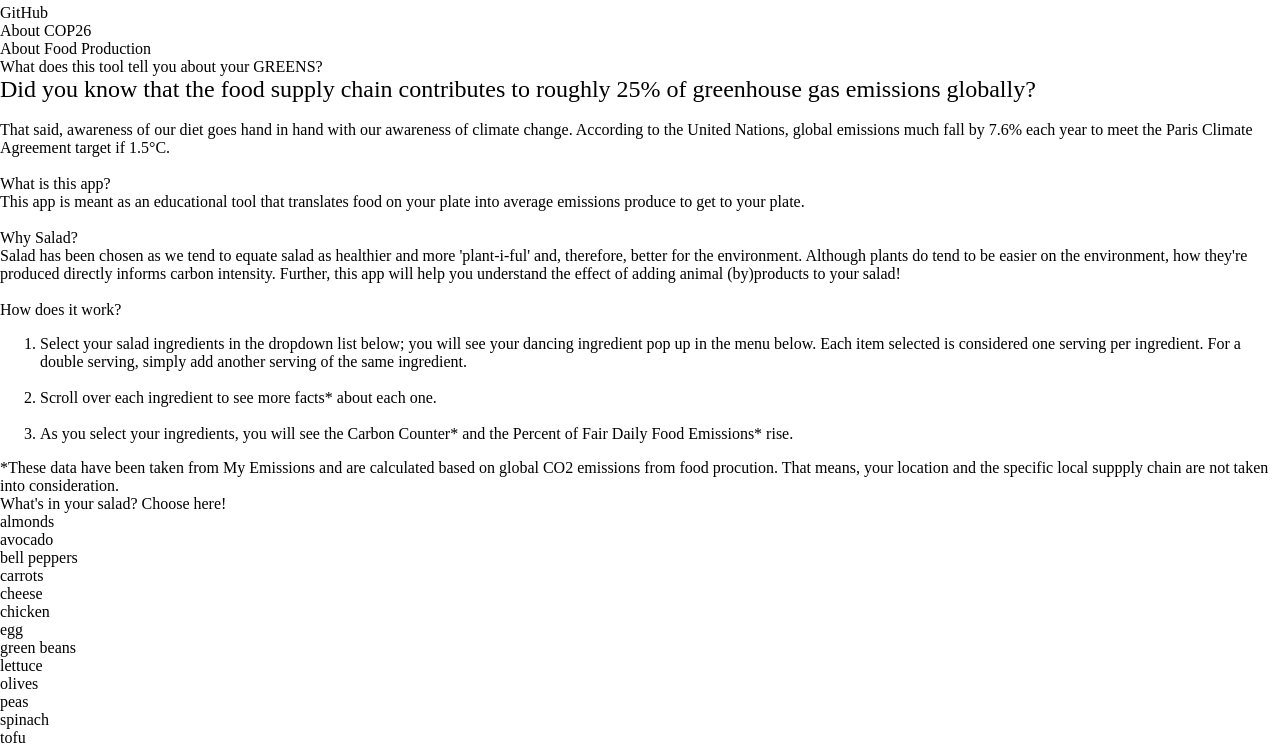
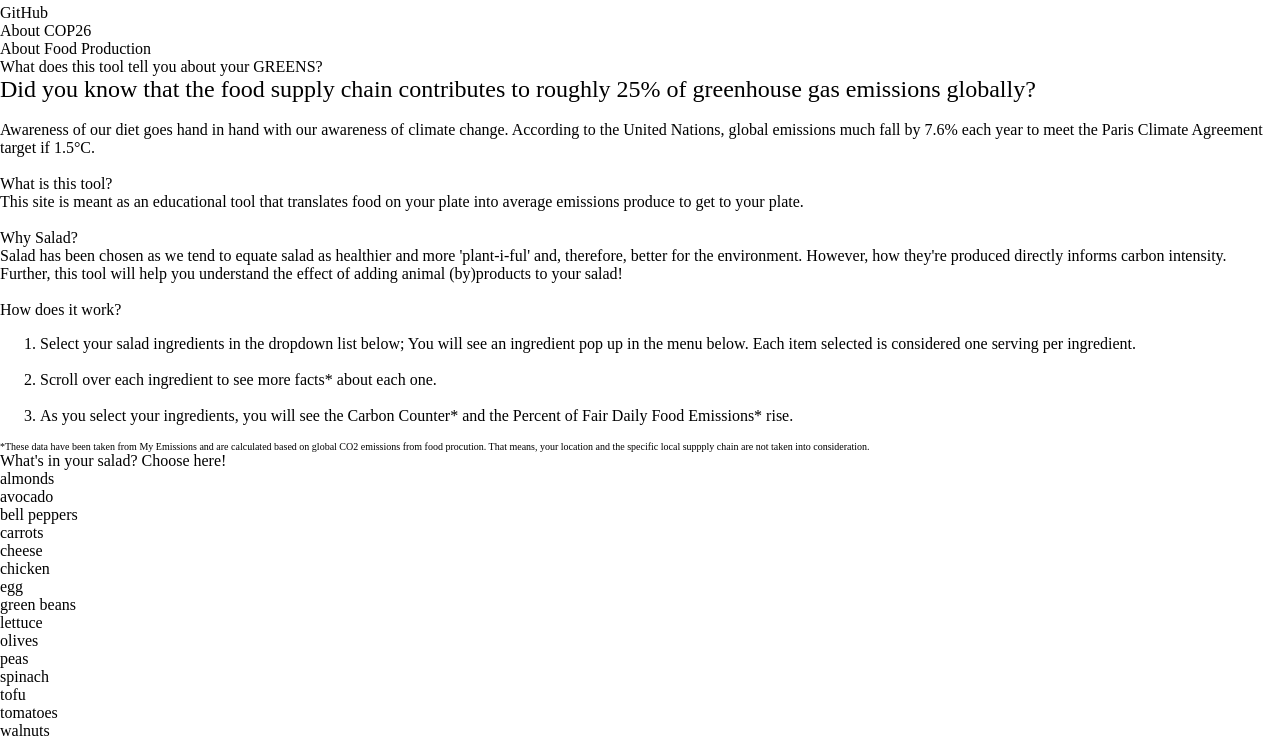
Before and after one commit to ecbell/CO2footprint_of_salad, a website built with webpack: page index.html in a window 1280 px wide. Shown: the part 72-816 px from the top of the page. Built offline with nearby package versions, Linux system fonts and the light colour scheme.

Commit message:
finish before dinner

```diff
--- a/index.html
+++ b/index.html
@@ -36,28 +36,27 @@
 
             <br>
 
-            That said, awareness of our diet goes hand in hand with our awareness of climate change.
+            Awareness of our diet goes hand in hand with our awareness of climate change.
             According to the <a
             href="https://www.unep.org/news-and-stories/press-release/cut-global-emissions-76-percent-every-year-next-decade-meet-15degc">United
             Nations</a>, global emissions much fall by 7.6% each year to meet the Paris Climate Agreement target if 1.5°C.
 
             <br><br>
 
-            <div class="bold">What is this app?</div>
-            This app is meant as an educational tool that translates food on your plate into average emissions produce to get to your plate.
+            <div class="bold">What is this tool?</div>
+            This site is meant as an educational tool that translates food on your plate into average emissions produce to get to your plate.
             <br><br>
             <div class="bold">Why Salad?</div>
             Salad has been chosen as we tend to equate salad as healthier and more 'plant-i-ful' and, therefore, better for the environment.
-            Although plants do tend to be easier on the environment, how they're produced directly informs carbon intensity.
-            Further, this app will help you understand the effect of adding animal (by)products to your salad!
+            However, how they're produced directly informs carbon intensity.
+            Further, this tool will help you understand the effect of adding animal (by)products to your salad!
             <br><br>
             <div class="bold">How does it work?</div>
             <ol>
               <li>
                 Select your salad ingredients in the dropdown list below;
-                you will see your dancing ingredient pop up in the menu below.
+                You will see an ingredient pop up in the menu below.
                 Each item selected is considered one serving per ingredient.
-                For a double serving, simply add another serving of the same ingredient.
               </li>
               <br>
             <li>
@@ -70,7 +69,7 @@
               </li>
             </ol>
 
-            <div class="small">*These data have been taken from <a href="https://myemissions.green/understanding-the-fair-daily-food-emissions-value/#:~:text=Using%20the%20UN's%20target%20of,3.05%20kgCO2e%2Fday.">My Emissions</a>
+            <div class="small" style="font-size: 10px;">*These data have been taken from <a href="https://myemissions.green/understanding-the-fair-daily-food-emissions-value/#:~:text=Using%20the%20UN's%20target%20of,3.05%20kgCO2e%2Fday.">My Emissions</a>
             and are calculated based on global CO2 emissions from food procution.
             That means, your location and the specific local suppply chain are not taken into consideration.
             </div>
```
Also changed, not shown: dist/about.css.
